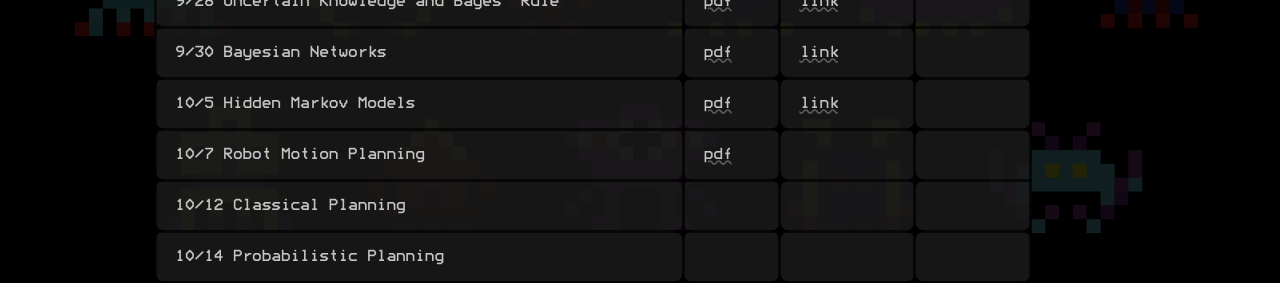
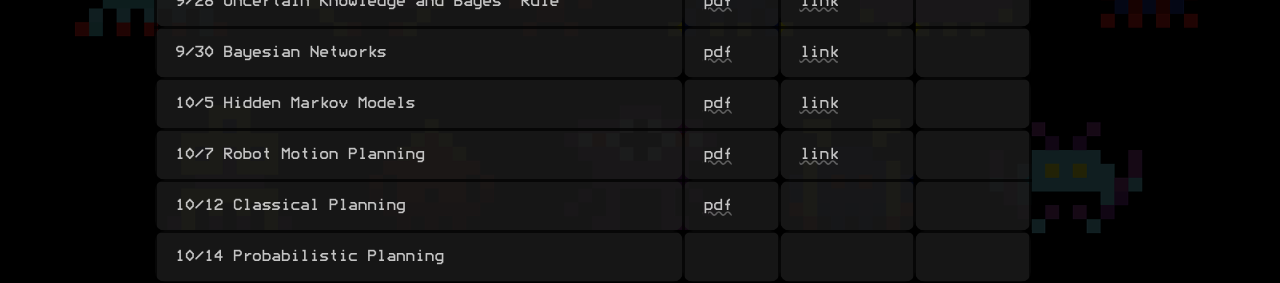
Before and after one commit to neilramaswamy/cs1410-website, a Next.js app: page / in a window 1280 px wide. Shown: the part 1780-2063 px from the top of the page. Built offline with nearby package versions, Linux system fonts and the light colour scheme.

Commit message:
day10 slides

```diff
--- a/pages/index.tsx
+++ b/pages/index.tsx
@@ -203,12 +203,23 @@ const Home = (): JSX.Element => {
                                         pdf
                                     </a>
                                 </td>
-                                <td></td>
+                                <td>
+                                    <a
+                                        href="https://brown.hosted.panopto.com/Panopto/Pages/Viewer.aspx?id=fd202aaf-f8fa-4d22-b09f-ad9c014261a4"
+                                        target="_blank"
+                                    >
+                                        link
+                                    </a>
+                                </td>
                                 <td></td>
                             </tr>
                             <tr>
                                 <td>10/12 Classical Planning</td>
-                                <td></td>
+                                <td>
+                                    <a href="/slides/1410_10.pdf" target="_blank">
+                                        pdf
+                                    </a>
+                                </td>
                                 <td></td>
                                 <td></td>
                             </tr>
```
Also changed, not shown: 1 other file (tests, documents, lock files or other folders).
